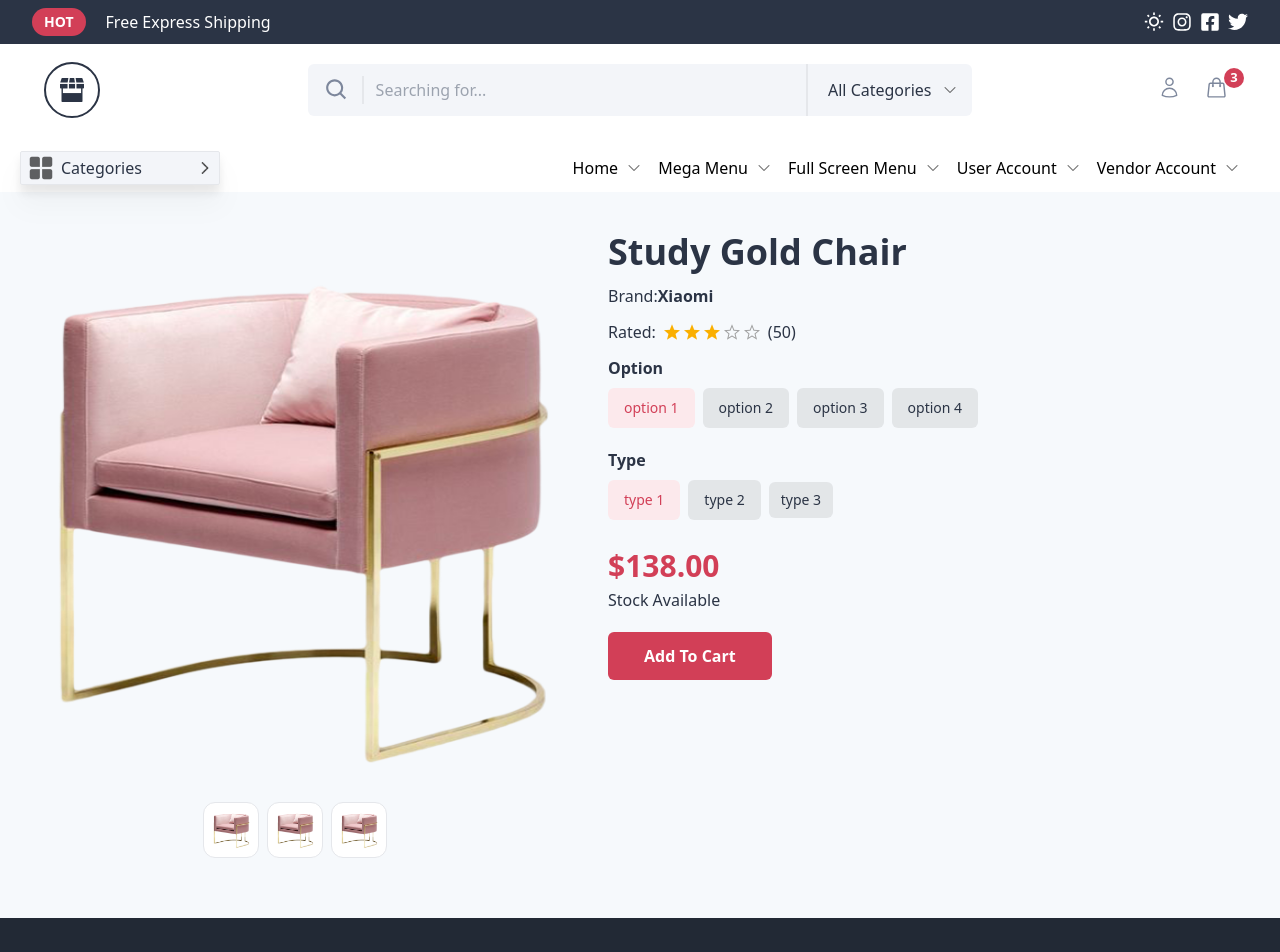
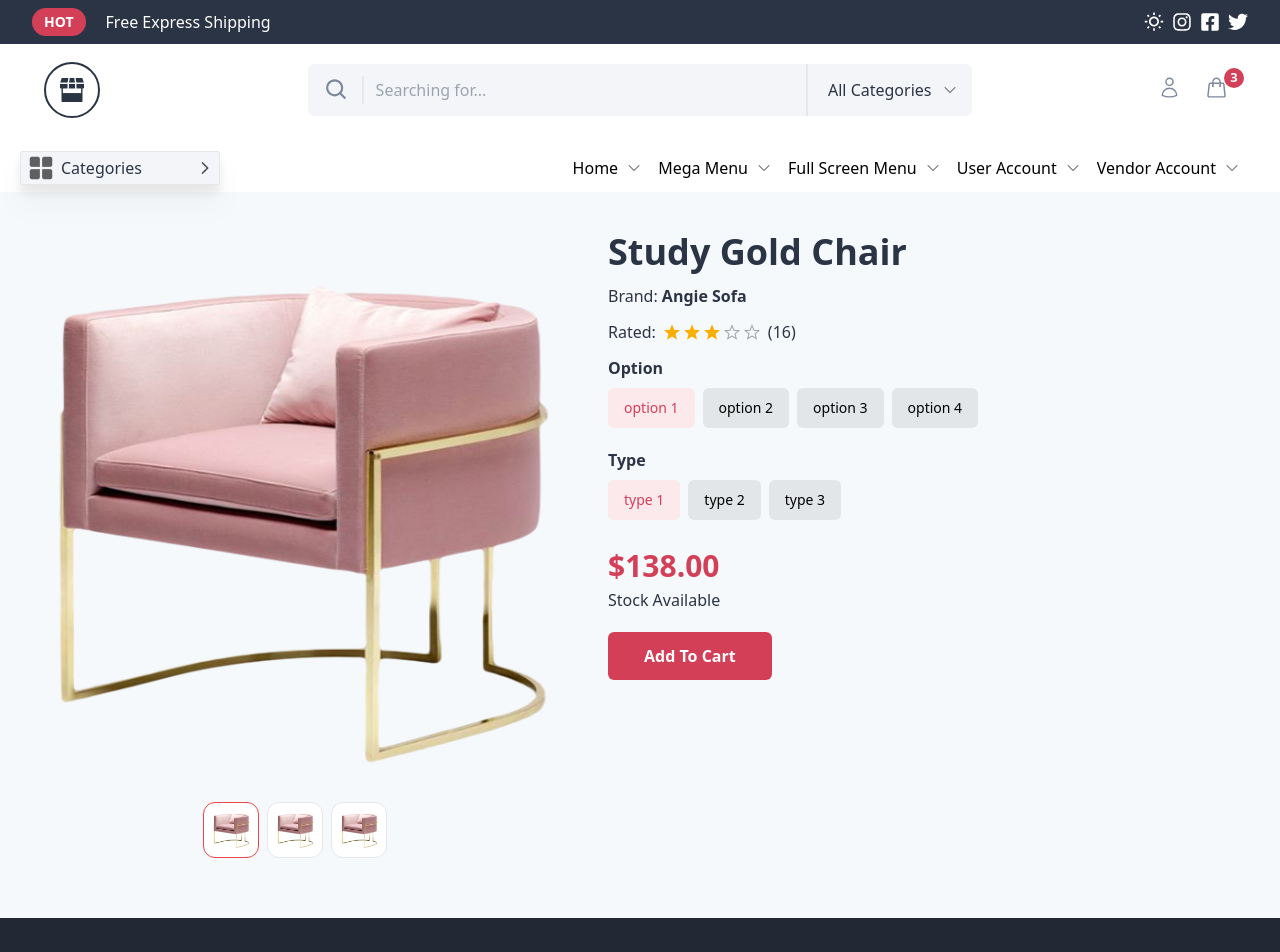
Before and after one commit to hou222/FurnitureWorld, a React (Vite) app: page /product/1 in a window 1280 px wide. Shown: the top 952 px of the page. Built offline with nearby package versions, Linux system fonts and the light colour scheme.

Commit message:
display rating and brand and make the buttons reactive

```diff
--- a/src/App.jsx
+++ b/src/App.jsx
@@ -28,6 +28,9 @@ function App() {
       id: 1,
       image: chair1,
       nameP: "Study Gold Chair",
+      brand: "Angie Sofa",
+      rating: 3,
+      reaction: 16,
       newPrice: 138.0,
       oldPrice: 0,
       newProd: false,
@@ -36,6 +39,9 @@ function App() {
       id: 2,
       image: chair4,
       nameP: "Study Chair",
+      brand: "Maiden Home",
+      rating: 4,
+      reaction: 25,
       newPrice: 138.0,
       oldPrice: 146.0,
       newProd: false,
@@ -44,6 +50,9 @@ function App() {
       id: 3,
       image: chair5,
       nameP: "Grey Sofa",
+      brand: "interior Define",
+      rating: 5,
+      reaction: 9,
       newPrice: 120.0,
       oldPrice: 150.0,
       newProd: true,
@@ -52,6 +61,9 @@ function App() {
       id: 4,
       image: chair6,
       nameP: "Comfortable Sofa",
+      brand: "Angie Sofa",
+      rating: 3,
+      reaction: 38,
       newPrice: 131.0,
       oldPrice: 1450.0,
       newProd: false,
@@ -60,6 +72,9 @@ function App() {
       id: 5,
       image: chair7,
       nameP: "Arm Sofa",
+      brand: "interior Define",
+      rating: 3,
+      reaction: 5,
       newPrice: 126.0,
       oldPrice: 0,
       newProd: true,
@@ -68,6 +83,9 @@ function App() {
       id: 6,
       image: chair8,
       nameP: "Brown Sofa",
+      brand: "Joybird",
+      rating: 5,
+      reaction: 11,
       newPrice: 118.0,
       oldPrice: 130.0,
       newProd: false,
@@ -76,6 +94,9 @@ function App() {
       id: 7,
       image: chair9,
       nameP: "Black Sofa",
+      brand: "Maiden Home",
+      rating: 3,
+      reaction: 7,
       newPrice: 110.0,
       oldPrice: 123.0,
       newProd: false,
@@ -84,6 +105,9 @@ function App() {
       id: 8,
       image: chair10,
       nameP: "Green Couch",
+      brand: "Angie Sofa",
+      rating: 4,
+      reaction: 32,
       newPrice: 129.0,
       oldPrice: 0,
       newProd: false,
@@ -92,6 +116,9 @@ function App() {
       id: 9,
       image: chair11,
       nameP: "Blue Couch",
+      brand: "Maiden Home",
+      rating: 3,
+      reaction: 18,
       newPrice: 170.0,
       oldPrice: 186.0,
       newProd: true,
@@ -100,6 +127,9 @@ function App() {
       id: 10,
       image: chair12,
       nameP: "Blue Couch Chair",
+      brand: "interior Define",
+      rating: 4,
+      reaction: 8,
       newPrice: 100.0,
       oldPrice: 0,
       newProd: true,
@@ -108,6 +138,9 @@ function App() {
       id: 11,
       image: chair13,
       nameP: "Brown Chair",
+      brand: "Joybird",
+      rating: 3,
+      reaction: 5,
       newPrice: 151.0,
       oldPrice: 170.0,
       newProd: true,
@@ -116,6 +149,9 @@ function App() {
       id: 13,
       image: chair14,
       nameP: "Orange sofa",
+      brand: "Angie Sofa",
+      rating: 4,
+      reaction: 9,
       newPrice: 190.0,
       oldPrice: 0,
       newProd: true,
--- a/src/Features/cart/Rating.jsx
+++ b/src/Features/cart/Rating.jsx
@@ -1,13 +1,25 @@
 import star2 from "../../assets/star2.png";
-import star from "../../assets/star.png";
-function Rating() {
+import star1 from "../../assets/star.png";
+import { useContext } from "react";
+import { MyContext } from "../../MyContext";
+function Rating({ rating }) {
+  console.log(rating);
+  const stars = ["star1", "star2", "star3", "star4", "star5"];
   return (
     <span className="flex gap-1 h-[16px]">
-      <img src={star2} alt="star" />
+      {stars.map((star, index) =>
+        index < rating ? (
+          <img src={star2} alt="star" key={star} />
+        ) : (
+          <img src={star1} alt="star" key={star} />
+        )
+      )}
+
+      {/* <img src={star2} alt="star" />
       <img src={star2} alt="star" />
       <img src={star2} alt="star" />
       <img src={star} alt="star" />
-      <img src={star} alt="star" />
+      <img src={star} alt="star" /> */}
     </span>
   );
 }
--- /dev/null
+++ b/src/Features/product/ProductOption.jsx
@@ -0,0 +1,34 @@
+import { useState } from "react";
+
+function ProductOption() {
+  const [select, setSelect] = useState(0);
+  const containers = ["option 1", "option 2", "option 3", "option 4"];
+
+  function handleSelect(index) {
+    setSelect(index);
+  }
+  return (
+    <div>
+      <p className="text-sm font-semibold ll:text-base">Option</p>
+      <div className="flex justify-start items-center gap-2 text-sm py-2">
+        {containers.map((container, index) => (
+          <div
+            key={container}
+            className={` py-2 px-3 cursor-pointer rounded-md  lg:py-[10px] lg:px-4 ${
+              select === index
+                ? "bg-[#FCE9EC] text-[#d23f57]"
+                : "bg-[#00000014] text-black"
+            }`}
+            onClick={() => {
+              handleSelect(index);
+            }}
+          >
+            {container}
+          </div>
+        ))}
+      </div>
+    </div>
+  );
+}
+
+export default ProductOption;
--- a/src/Features/product/ProductPage.jsx
+++ b/src/Features/product/ProductPage.jsx
@@ -3,6 +3,8 @@ import Rating from "../cart/Rating";
 import { MyContext } from "../../MyContext";
 import { useParams } from "react-router";
 import ProductPageImage from "./ProductPageImage";
+import ProductOption from "./ProductOption";
+import ProductType from "./ProductType";
 
 function ProductPage() {
   const { setColor, products } = useContext(MyContext);
@@ -26,44 +28,17 @@ function ProductPage() {
             {selectedProduct[0].nameP}
           </p>
           <p className="text-sm ll:text-base">
-            Brand:<span className="font-semibold">Xiaomi</span>
+            Brand:
+            <span className="font-semibold"> {selectedProduct[0].brand}</span>
           </p>
           <p className="text-sm flex gap-2  items-center ll:text-base">
             Rated:
-            <Rating />
-            (50)
+            <Rating rating={selectedProduct[0].rating} />(
+            {selectedProduct[0].reaction})
           </p>
-          <div>
-            <p className="text-sm font-semibold ll:text-base">Option</p>
-            <div className="flex justify-start items-center gap-2 text-sm py-2">
-              <div className="bg-[#FCE9EC] py-2 px-3 rounded-md text-[#d23f57] lg:py-[10px] lg:px-4">
-                option 1
-              </div>
-              <div className="bg-[#00000014] py-2 px-3 rounded-md lg:py-[10px] lg:px-4">
-                option 2
-              </div>
-              <div className="bg-[#00000014] py-2 px-3 rounded-md lg:py-[10px] lg:px-4">
-                option 3
-              </div>
-              <div className="bg-[#00000014] py-2 px-3 rounded-md lg:py-[10px] lg:px-4">
-                option 4
-              </div>
-            </div>
-          </div>
-          <div className="">
-            <p className="text-sm font-semibold ll:text-base">Type</p>
-            <div className="flex justify-start items-center gap-2 text-sm py-2 ">
-              <div className="bg-[#FCE9EC] py-2 px-3 rounded-md text-[#d23f57] lg:py-[10px] lg:px-4">
-                type 1
-              </div>
-              <div className="bg-[#00000014] py-2 px-3 rounded-md lg:py-[10px] lg:px-4 ">
-                type 2
-              </div>
-              <div className="bg-[#00000014] py-2 px-3 rounded-md  ">
-                type 3
-              </div>
-            </div>
-          </div>
+          <ProductOption />
+          <ProductType />
+
           <div className="py-2 flex flex-col gap-1">
             <p className="text-[#d23f57] font-bold text-2xl ll:text-3xl">
               ${selectedProduct[0].newPrice}.00
--- a/src/Features/product/ProductPageImage.jsx
+++ b/src/Features/product/ProductPageImage.jsx
@@ -1,23 +1,11 @@
 import { useState } from "react";
 
 function ProductPageImage({ image }) {
-  const [check1, setCheck1] = useState(false);
-  const [check2, setCheck2] = useState(false);
-  const [check3, setCheck3] = useState(false);
+  const [select, setSelect] = useState(0);
 
-  function handleSelect() {
-    if (check1) {
-      setCheck2(false);
-      setCheck3(false);
-    }
-    if (check2) {
-      setCheck1(false);
-      setCheck3(false);
-    }
-    if (check3) {
-      setCheck2(false);
-      setCheck1(false);
-    }
+  const containers = ["img1", "img2", "img3"];
+  function handleSelect(index) {
+    setSelect(index);
   }
   return (
     <div className="flex justify-center items-center flex-col p-2">
@@ -27,41 +15,21 @@ function ProductPageImage({ image }) {
         className="w-80 h-80 ll:w-[550px] ll:h-[550px]"
       />
 
-      <div className="flex justify-center items-center gap-2 py-3">
-        <div
+      <ul className="flex justify-center items-center gap-2 py-3">
+        {containers.map((container, index) => (
+          <li
+            key={container}
             className={`w-14 h-14 flex border justify-center items-center bg-white rounded-xl cursor-pointer  ${
-            check1 ? "border-red-500" : ""
+              select === index ? "border-red-500" : ""
             }`}
             onClick={() => {
-            setCheck1((c) => !c);
-            handleSelect();
+              handleSelect(index);
             }}
           >
             <img src={image} alt="product" className="w-10 h-10 " />
-        </div>
-        <div
-          className={`w-14 h-14 flex border justify-center items-center bg-white rounded-xl cursor-pointer ${
-            check2 ? "border-red-500" : ""
-          }`}
-          onClick={() => {
-            setCheck2((c) => !c);
-            handleSelect();
-          }}
-        >
-          <img src={image} alt="product" className="w-10 h-10" />
-        </div>
-        <div
-          className={`w-14 h-14 flex border justify-center items-center bg-white rounded-xl cursor-pointer ${
-            check3 ? "border-red-500" : ""
-          }`}
-          onClick={() => {
-            setCheck3((c) => !c);
-            handleSelect();
-          }}
-        >
-          <img src={image} alt="product" className="w-10 h-10" />
-        </div>
-      </div>
+          </li>
+        ))}
+      </ul>
     </div>
   );
 }
--- /dev/null
+++ b/src/Features/product/ProductType.jsx
@@ -0,0 +1,34 @@
+import { useState } from "react";
+
+function ProductType() {
+  const [select, setSelect] = useState(0);
+  const containers = ["type 1", "type 2", "type 3"];
+
+  function handleSelect(index) {
+    setSelect(index);
+  }
+  return (
+    <div>
+      <p className="text-sm font-semibold ll:text-base">Type</p>
+      <div className="flex justify-start items-center gap-2 text-sm py-2">
+        {containers.map((container, index) => (
+          <div
+            key={container}
+            className={` py-2 px-3 cursor-pointer rounded-md  lg:py-[10px] lg:px-4 ${
+              select === index
+                ? "bg-[#FCE9EC] text-[#d23f57]"
+                : "bg-[#00000014] text-black"
+            }`}
+            onClick={() => {
+              handleSelect(index);
+            }}
+          >
+            {container}
+          </div>
+        ))}
+      </div>
+    </div>
+  );
+}
+
+export default ProductType;
```
Lines whose indentation alone changed are shown as unchanged.
